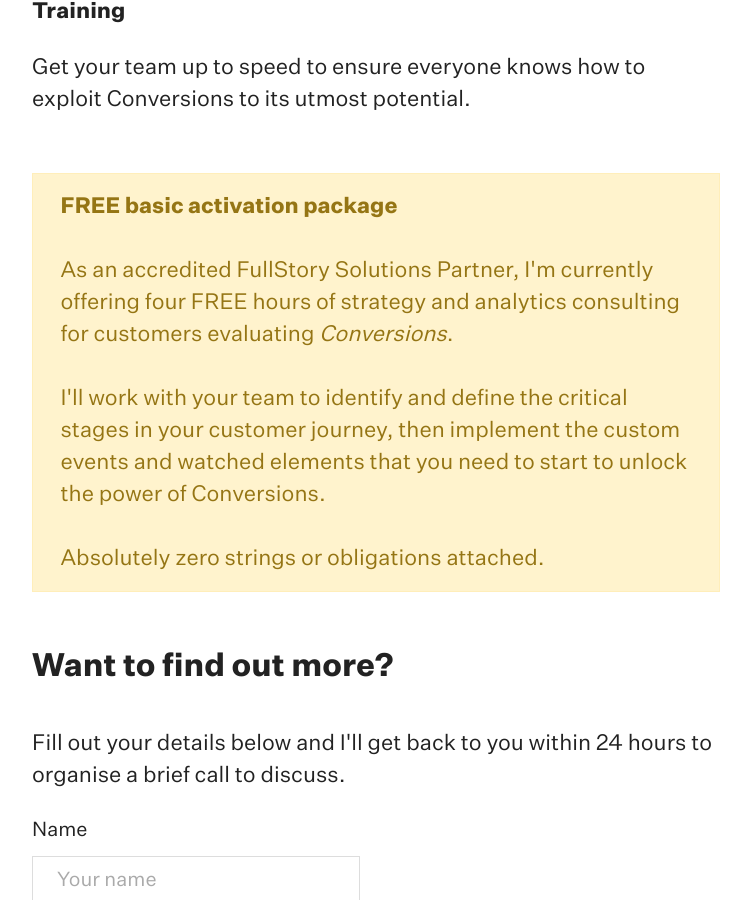
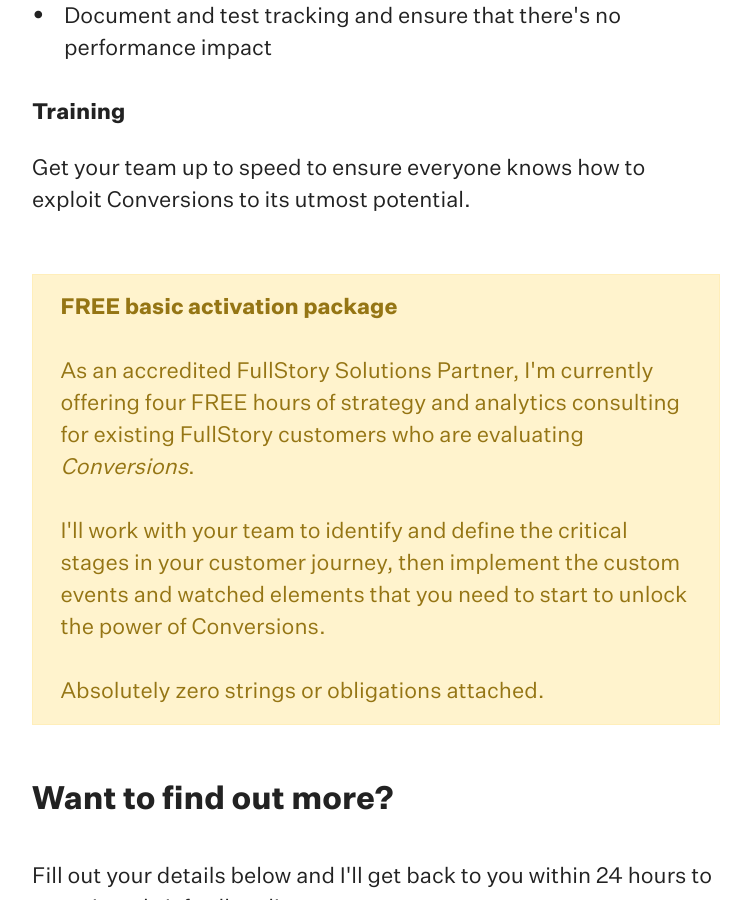
Before and after one commit to olleepalmer/olleepalmer.github.io, a Jekyll site: the page built from full-story-conversions.md, in a window 1280 px wide and 900 px high, scrolled down 2915 px. Shown: the whole window, without its empty margins (192-943 px from the left). Built offline with Jekyll 4.4.1, drawn with Linux system fonts in a browser that asks for light colours; comment, search, counter and statistics services are not loaded.

Commit message:
More fixes

```diff
--- a/_layouts/service.html
+++ b/_layouts/service.html
@@ -52,6 +52,7 @@
 				</table>
 			</div>
 		</div>
+	</div>
 
 
 	<!--.section-->
@@ -72,7 +73,7 @@
 						<strong>FREE basic activation package</strong>
 						<br />
 						<br />
-						As an accredited FullStory Solutions Partner, I'm currently offering four FREE hours of strategy and analytics consulting for customers evaluating <em>Conversions</em>.
+						As an accredited FullStory Solutions Partner, I'm currently offering four FREE hours of strategy and analytics consulting for existing FullStory customers who are evaluating <em>Conversions</em>.
 						<br /><br />
 						I'll work with your team to identify and define the critical stages in your customer journey, then implement the custom events and watched elements that you need to start to unlock the power of Conversions.
 
```
